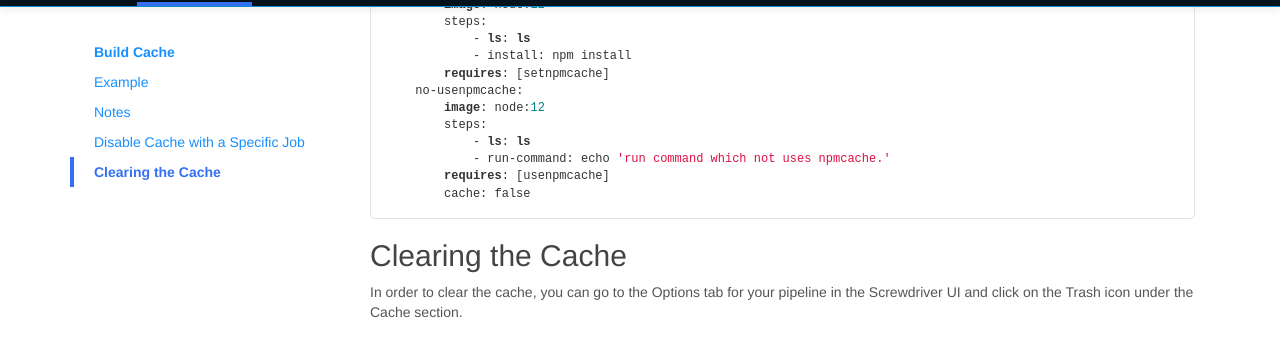
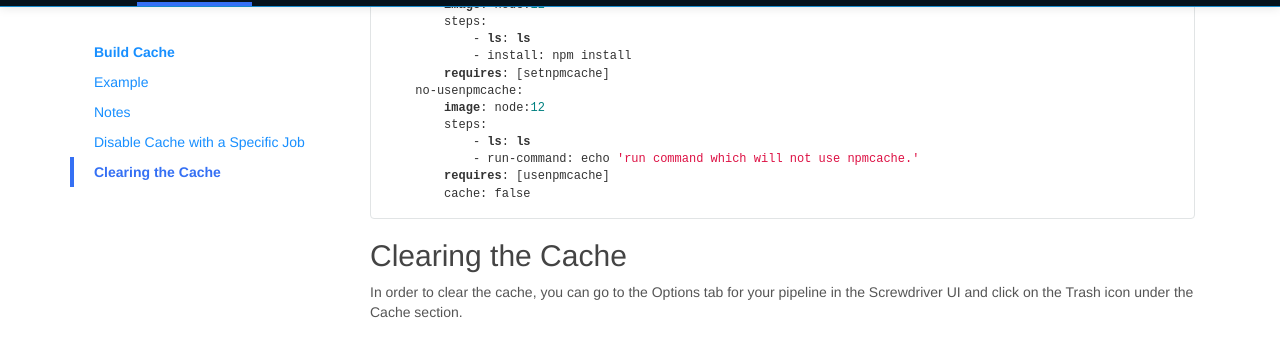
Before and after one commit to screwdriver-cd/guide, a Jekyll site: the page built from docs/user-guide/configuration/build-cache.md, in a window 1280 px wide and 900 px high, scrolled down 2167 px. Shown: the part 145-488 px from the top of the window. Built offline with Jekyll 4.4.1, drawn with Linux system fonts in a browser that asks for light colours.

Commit message:
Update docs/user-guide/configuration/build-cache.md
Co-Authored-By: Tiffany K <tiffanykyi@gmail.com>

````diff
--- a/docs/user-guide/configuration/build-cache.md
+++ b/docs/user-guide/configuration/build-cache.md
@@ -91,7 +91,7 @@ jobs:
         image: node:12
         steps:
             - ls: ls
-            - run-command: echo 'run command which not uses npmcache.'
+            - run-command: echo 'run command which will not use npmcache.'
         requires: [usenpmcache]
         cache: false
 ```
````
